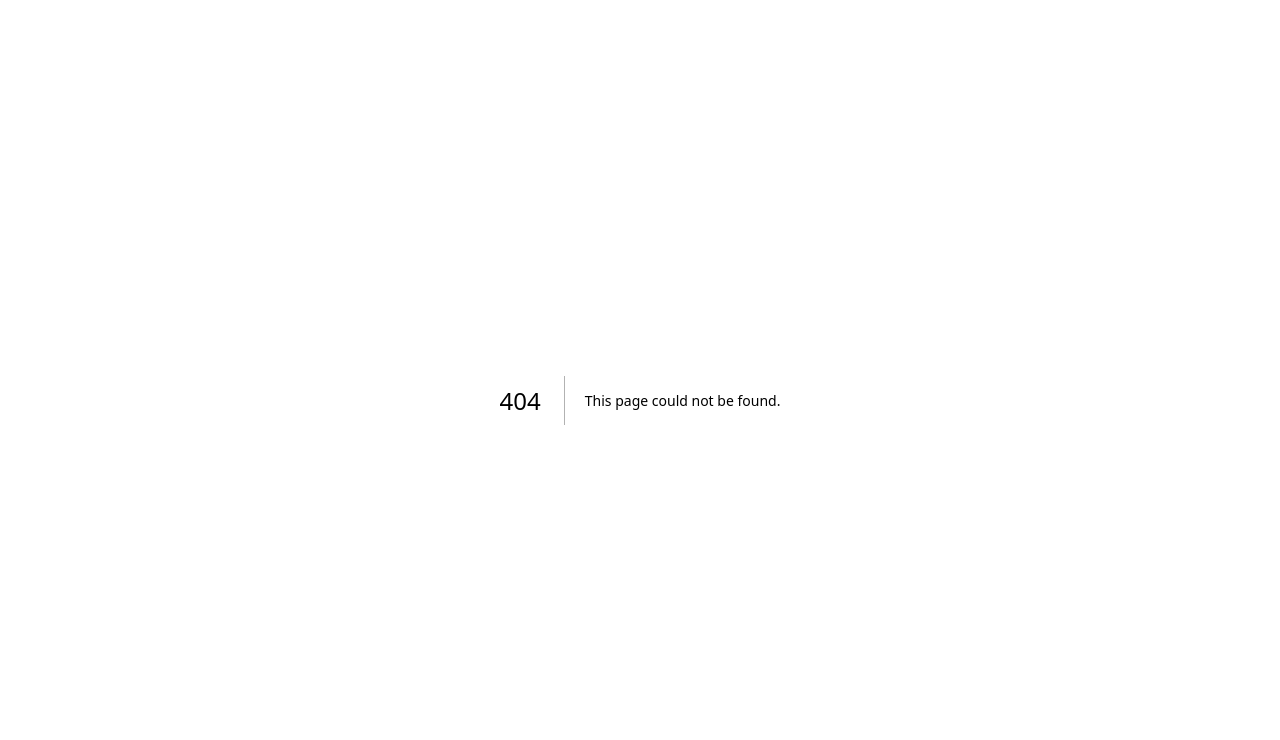
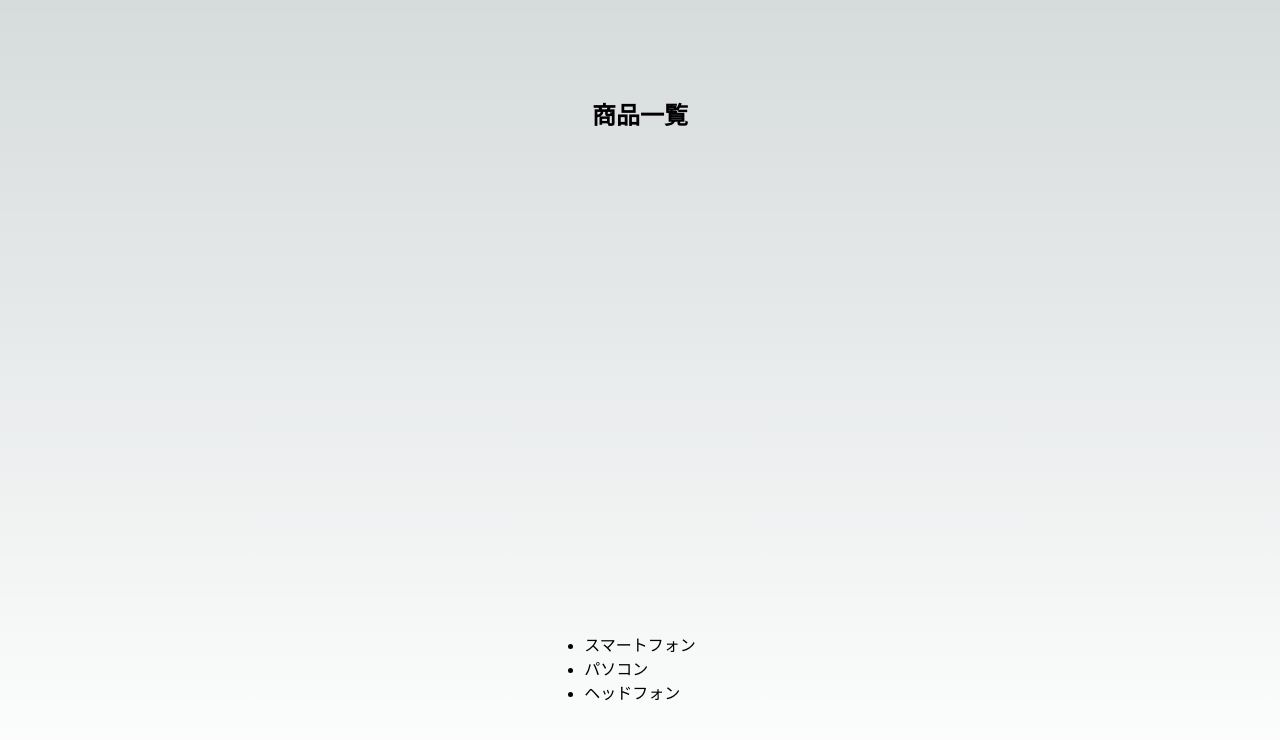
Before and after one commit to OBookBook/next.js-y-shin-next-app-tutoriral, a Next.js app: page /products in a window 1280 px wide. Before the commit this address had no page. Shown: the top 740 px of the page. Built offline with nearby package versions, Linux system fonts and the light colour scheme.

Commit message:
products 作成

```diff
--- /dev/null
+++ b/pages/products/index.js
@@ -0,0 +1,29 @@
+import Link from 'next/link'
+import styles from '@/styles/Home.module.css'
+// http://localhost:3000/products
+export default function ProductsList() {
+  return (
+    <div className={styles.container}>
+      <main className={styles.main}>
+        <h2 className={styles.title}>商品一覧</h2>
+        <ul>
+          <li>
+            <Link href="/products/smartphone" legacyBehavior>
+              <a>スマートフォン</a>
+            </Link>
+          </li>
+          <li>
+            <Link href="/products/pc" legacyBehavior>
+              <a>パソコン</a>
+            </Link>
+          </li>
+          <li>
+            <Link href="/products/headph" legacyBehavior>
+              <a>ヘッドフォン</a>
+            </Link>
+          </li>
+        </ul>
+      </main>
+    </div>
+  );
+}
```
Also changed, not shown: 1 other file (tests, documents, lock files or other folders).
